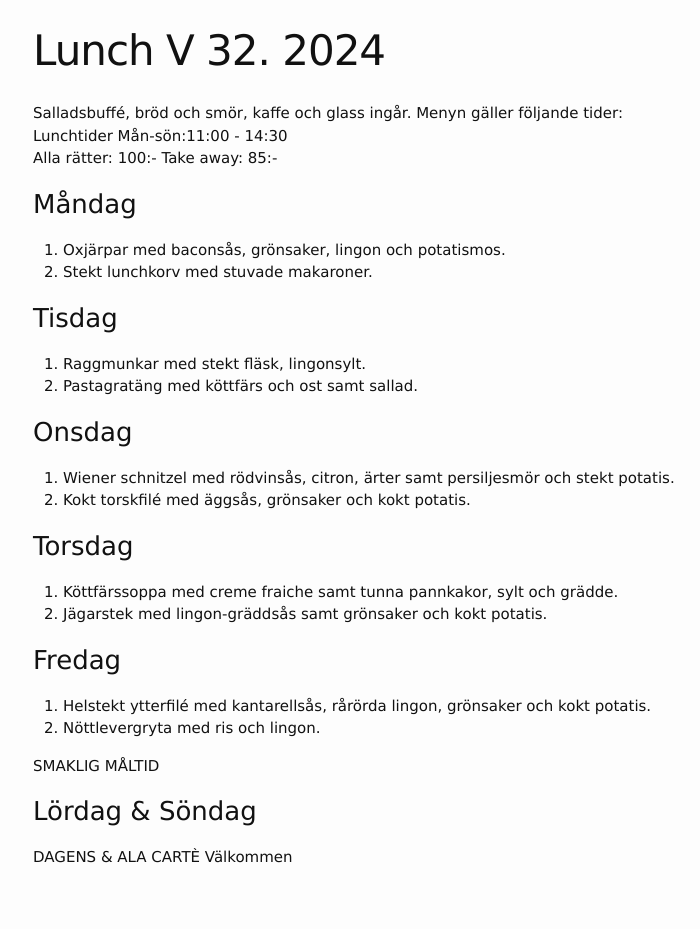
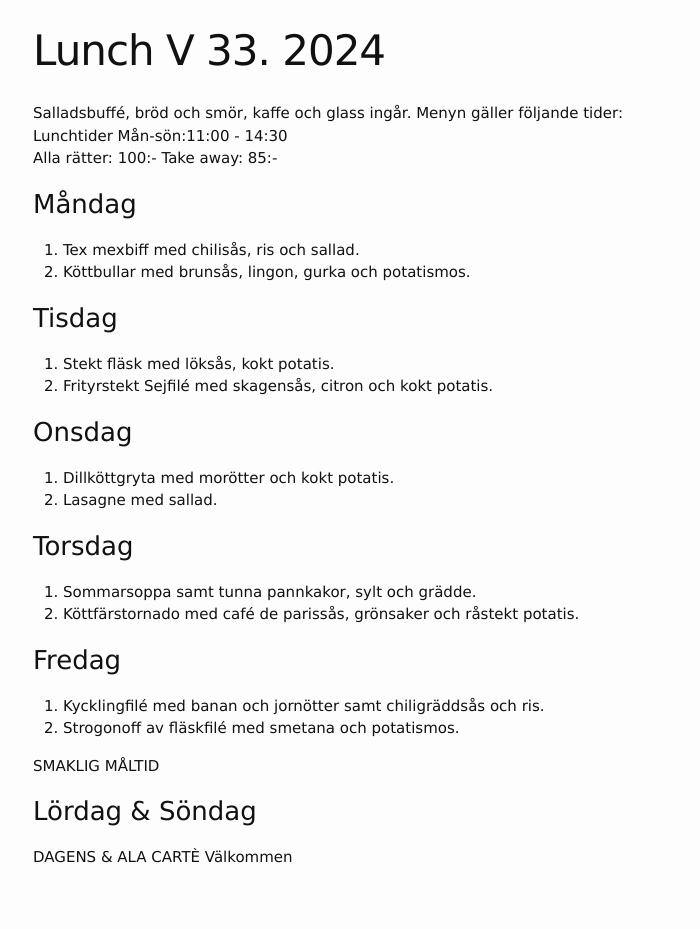
Before and after one commit to FarInn62/farinn62.github.io, a Jekyll site: the page built from lunch.md, in a window 1280 px wide. Shown: the whole page, without its empty margins (237-937 px from the left). Built offline with Jekyll 4.4.1, drawn with Linux system fonts in a browser that asks for light colours.

Commit message:
Update lunch.md

```diff
--- a/lunch.md
+++ b/lunch.md
@@ -1,6 +1,6 @@
 ---
 layout: foodmenu
-title: Lunch V 32. 2024
+title: Lunch V 33. 2024
 permalink: /lunch/
 published: true
 ---
@@ -11,28 +11,28 @@ Alla rätter: 100:- Take away: 85:-
 
 ### Måndag
 
-1. Oxjärpar med baconsås, grönsaker, lingon och potatismos.
-2. Stekt lunchkorv med stuvade makaroner.
+1. Tex mexbiff med chilisås, ris och sallad.
+2. Köttbullar med brunsås, lingon, gurka och potatismos.
 
 ### Tisdag
 
-1. Raggmunkar med stekt fläsk, lingonsylt.
-2. Pastagratäng med köttfärs och ost samt sallad.
+1. Stekt fläsk med löksås, kokt potatis.
+2. Frityrstekt Sejfilé med skagensås, citron och kokt potatis.
 
 ### Onsdag
 
-1. Wiener schnitzel med rödvinsås, citron, ärter samt persiljesmör och stekt potatis.
-2. Kokt torskfilé med äggsås, grönsaker och kokt potatis.
+1. Dillköttgryta med morötter och kokt potatis.
+2. Lasagne med sallad.
 
 ### Torsdag
 
-1. Köttfärssoppa med creme fraiche samt tunna pannkakor, sylt och grädde.
-2. Jägarstek med lingon-gräddsås samt grönsaker och kokt potatis.
+1. Sommarsoppa samt tunna pannkakor, sylt och grädde.
+2. Köttfärstornado med café de parissås, grönsaker och råstekt potatis.
 
 ### Fredag
 
-1. Helstekt ytterfilé med kantarellsås, rårörda lingon, grönsaker och kokt potatis.
-2. Nöttlevergryta med ris och lingon.
+1. Kycklingfilé med banan och jornötter samt chiligräddsås och ris.
+2. Strogonoff av fläskfilé med smetana och potatismos.
 
 SMAKLIG MÅLTID
 ### Lördag & Söndag
```
